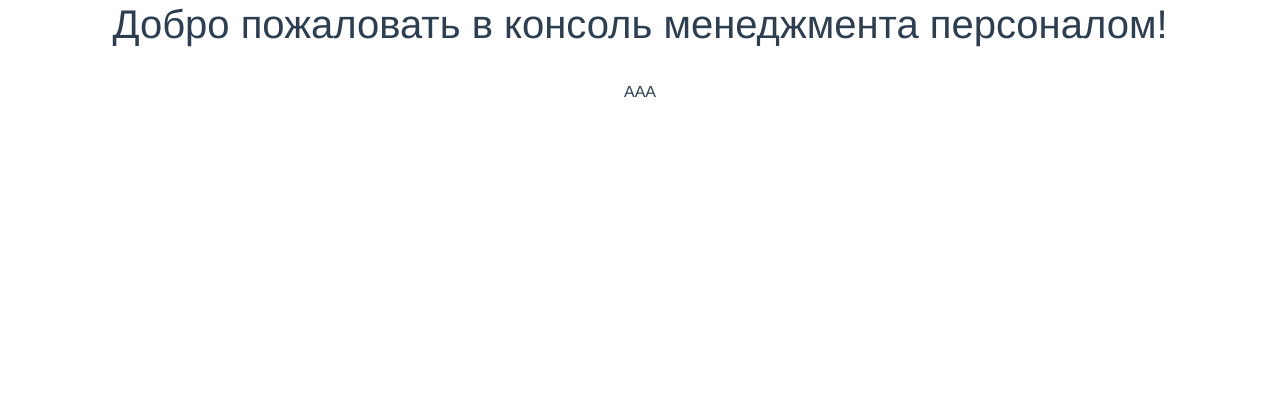
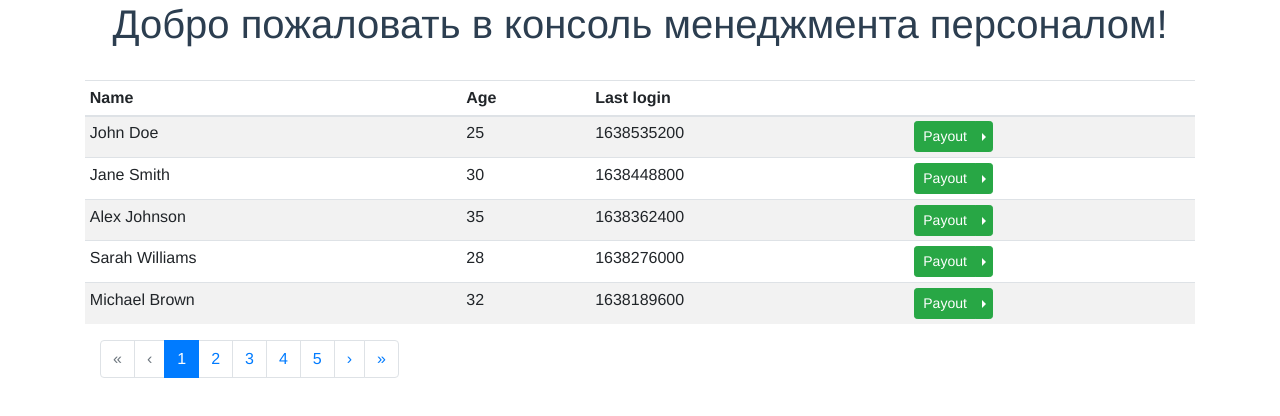
Before and after one commit to dimakriper/stuff-console, a Vue app: page /#/ in a window 1280 px wide. Shown: the top 416 px of the page. Built offline with nearby package versions, Linux system fonts and the light colour scheme.

Commit message:
add table

```diff
--- /dev/null
+++ b/src/views/main/TableOfMembers.vue
@@ -0,0 +1,87 @@
+<template>
+
+  <div >
+    <b-table
+        style="text-align: left"
+        striped responsive="sm"
+        id="my-table"
+        :items="items"
+        :fields="fields"
+        :per-page="perPage"
+        :current-page="currentPage"
+        small
+    >
+      <template #cell(show_details)="row">
+        <b-dropdown @click="selectAction(row, row.item.selectedAction)"
+                    split id="dropdown-dropright"
+                    dropright
+                    :text="row.item.selectedAction.label"
+                    variant="success"
+                    class="sm-2"
+                    size="sm"
+        >
+          <b-dropdown-item v-for="(item) in actions" @click="selectAction(row, item)">{{item.label}}</b-dropdown-item>
+        </b-dropdown>
+      </template>
+
+      <template #row-details="row">
+        <b-card>
+          <b-row class="mb-2">
+            <b-col sm="3" class="text-sm-right"><b>Age:</b></b-col>
+            <b-col>{{ row.item.age }}</b-col>
+          </b-row>
+
+          <b-button size="sm"  @click="row.toggleDetails">Cancel</b-button>
+          <b-button size="sm" variant="danger" @click="row.toggleDetails">Submit</b-button>
+        </b-card>
+      </template>
+    </b-table>
+    <div class="col">
+      <b-pagination
+          v-model="currentPage"
+          :total-rows="rows"
+          :per-page="perPage"
+          aria-controls="my-table"
+      ></b-pagination>
+    </div>
+  </div>
+</template>
+
+<script>
+let members = require('@/assets/members.json');
+members.forEach(mem => {mem.selectedAction = {key: "pay_out", label: "Payout"}})
+export default {
+  data() {
+    return {
+      perPage: 5,
+      currentPage: 1,
+      items: members,
+      fields: [
+        {key: 'name', label: 'Name', },
+        {key: 'age', label: 'Age', },
+        {key: 'last_login', label: 'Last login', },
+        {key: 'show_details', label: '', },
+      ],
+      actions: [
+        {key: 'pay_out', label: 'Payout', },
+        {key: 'message', label: 'Message', },
+      ]
+    }
+  },
+  computed: {
+    rows() {
+      return this.items.length
+    }
+  },
+  methods: {
+    selectAction(row, item){
+      row.item.selectedAction = item;
+      if (!row.detailsShowing) row.toggleDetails();
+    }
+  }
+}
+</script>
+
+<style scoped>
+
+</style>
--- a/src/views/main/index.vue
+++ b/src/views/main/index.vue
@@ -1,12 +1,13 @@
 <template>
   <div class="container">
-    AAA
+    <table-of-members></table-of-members>
   </div>
 </template>
 
 <script>
+import TableOfMembers from "@/views/main/TableOfMembers.vue";
 export default {
-
+components: {TableOfMembers}
 };
 </script>
 
```
